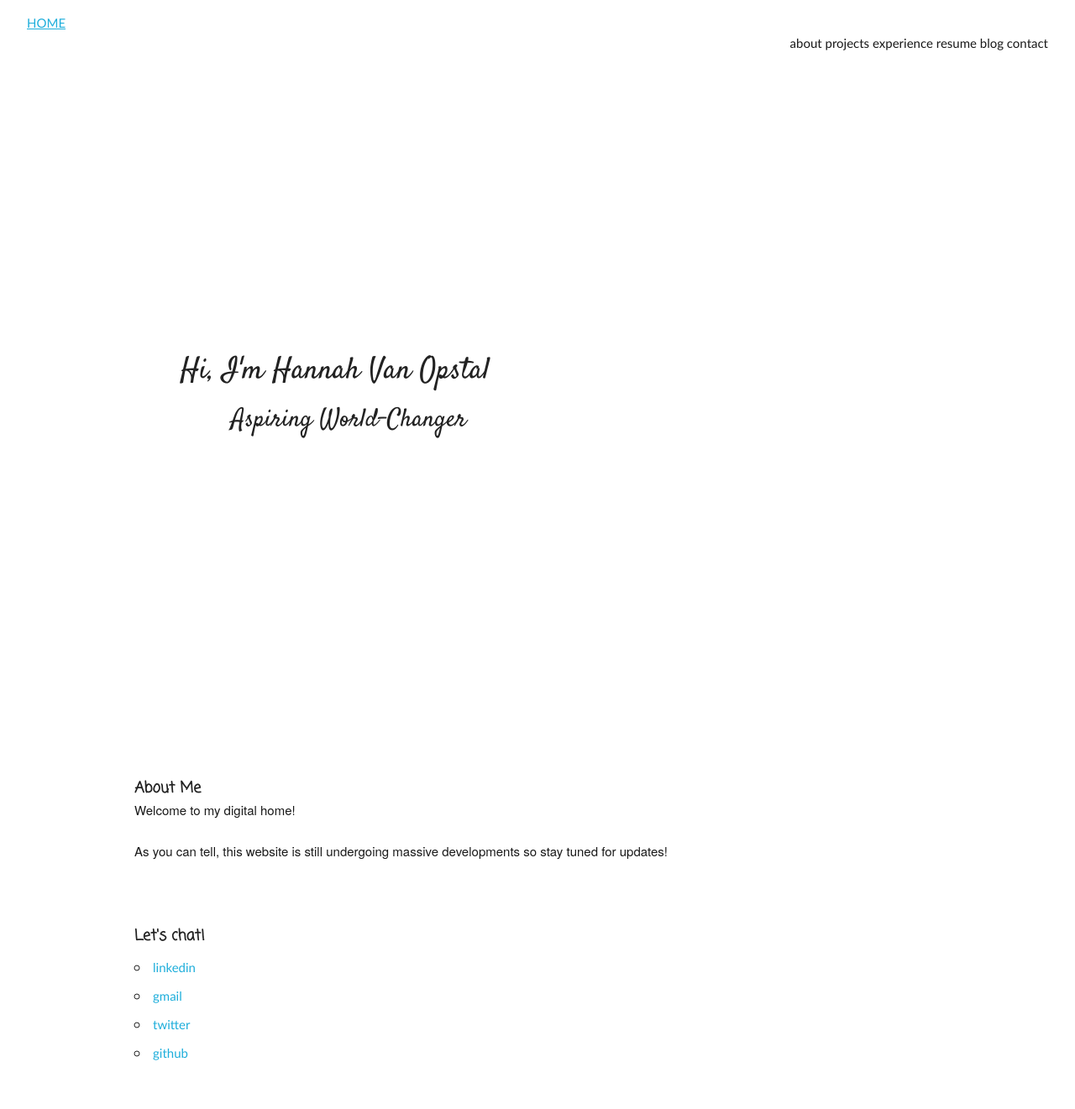
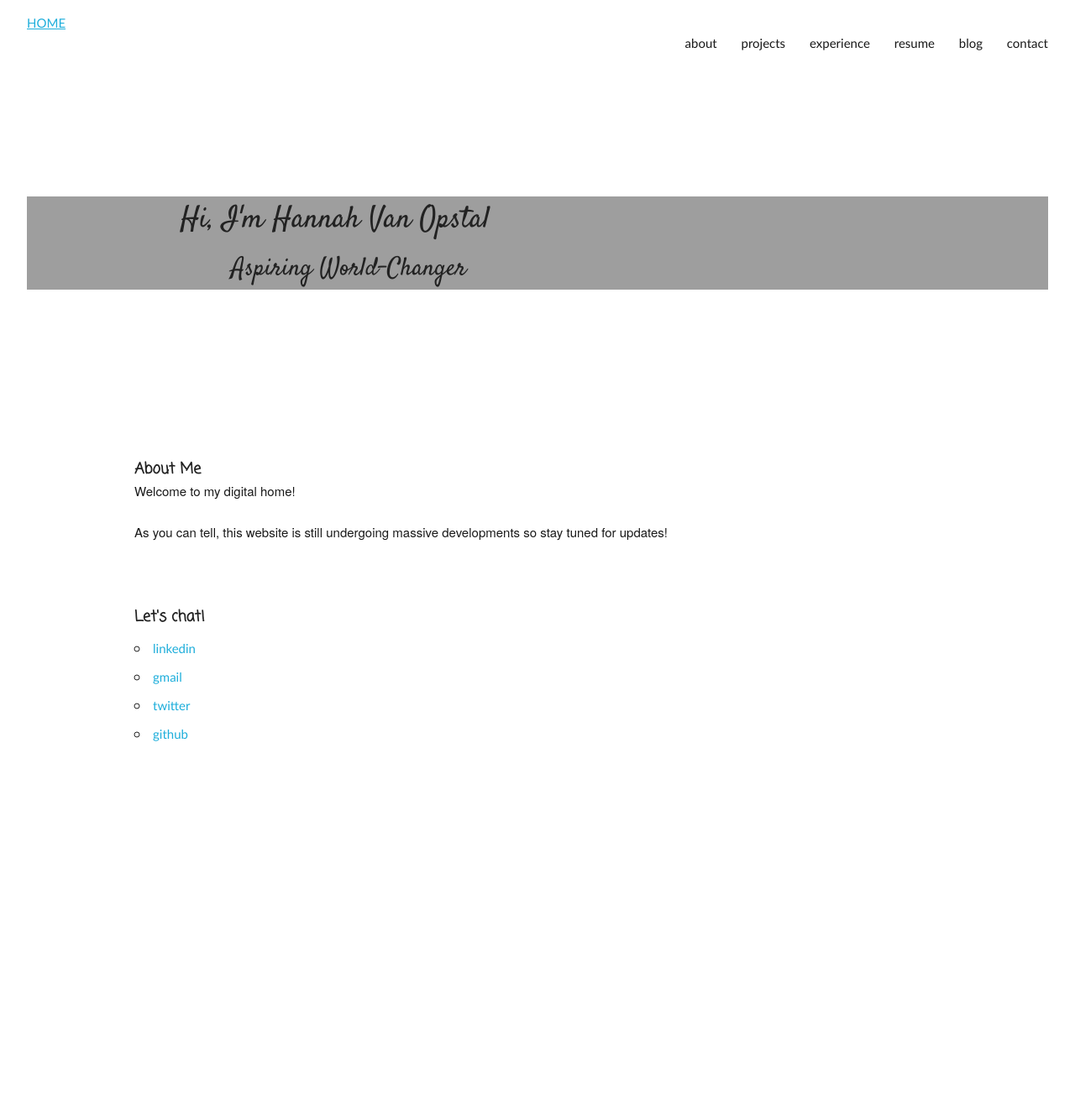
Before and after one commit to hvanopstal/hvanopstal.github.io, a Jekyll site: the page index.html, which Jekyll copies as it is, in a window 1280 px wide. Shown: the whole page at 84% size. Built offline with Jekyll 4.4.1, drawn with Linux system fonts in a browser that asks for light colours; some web fonts are replaced; after the commit the page ends 941 px from its top, so only the background shows below that.

Commit message:
Update main.css

```diff
--- a/css/main.css
+++ b/css/main.css
@@ -91,6 +91,7 @@
       .navigation-bar ul li a {
         text-decoration: none;
         color: #191919;
+        padding: 25px;
       }
         .navigation-bar ul li a:last-of-type { padding-right: 0px; }
         .navigation-bar ul li a:hover { color: #5e5e5e; }
@@ -99,11 +100,8 @@
   font-family: "Satisfy", "Calibri", Arial;
   margin-top: 180px;
   margin-bottom: 200px;
-  padding-top: 180px;
-  padding-bottom: 200px;
   background-image: url("http://hvanopstal.github.io/PHOTOS/ColumbiaLake-2014.JPG");
   background-position: relative;
-  background: 100%;
 }
   .intro-welcome {
     font-size: 2.4em;
```
